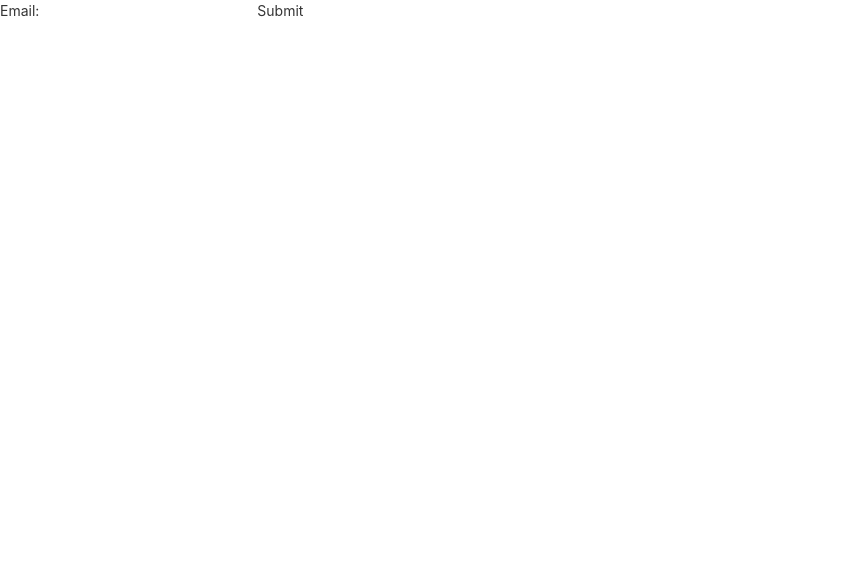
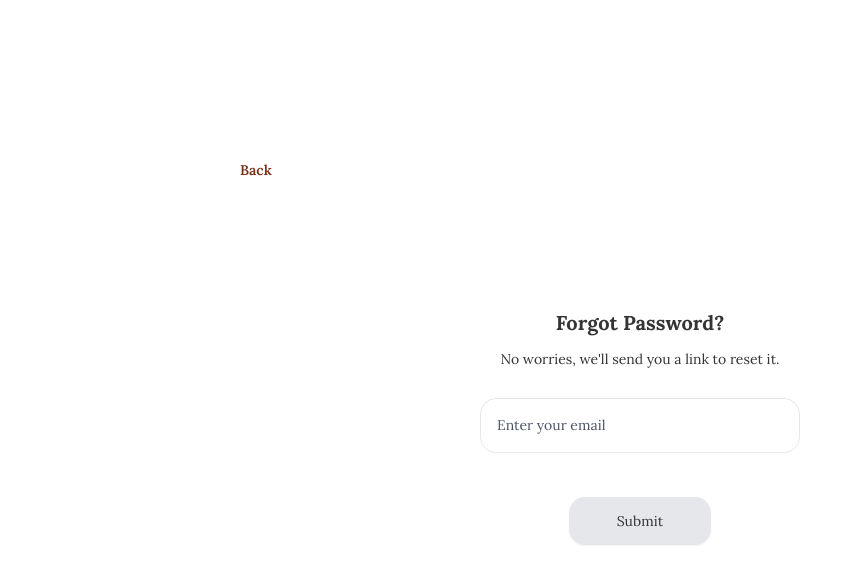
Before and after one commit to tarazoelee/capstone, a React (Create React App) app in the folder client/: page /forgotpassword in a window 1280 px wide. Shown: the top 584 px of the page, without its empty margins (0-862 px from the left). Built offline with nearby package versions, Linux system fonts and the light colour scheme; no server answers.

Commit message:
styling forgot password

```diff
--- a/client/src/components/ForgotPassword.js
+++ b/client/src/components/ForgotPassword.js
@@ -24,21 +24,41 @@ export default function ForgotPassword() {
     setLoading(false);
   }
 
+  async function goBack(){
+    nav("/")
+  }
+
   return (
-    <div>
-      {/* If there's an error, display it */}
+    <div className="py-40 px-60 font-display">
       {error && <p>{error}</p>}
+      <div
+       onClick={goBack}
+       className="text-orange-900 justify-end cursor-pointer font-semibold hover:text-yellow-700 ease-linear transition duration-100"
+      >
+        Back
+      </div>
       <form onSubmit={handleSubmit}>
-        <label htmlFor="email">Email:</label>
+        <div className="flex flex-col items-center my-32 gap-3">
+          <div className="font-bold text-xl">Forgot Password?</div>
+          <div>No worries, we'll send you a link to reset it.</div>
+          <div className="flex gap-3 justify-center align-middle items-center my-4">
             <input
               type="email"
+              placeholder="Enter your email"
               id="email"
               ref={emailRef} // Associating the input with the emailRef
               required
+              className="bg-none border border-gray-200 rounded-2xl w-80 px-4 placeholder:text-gray-600 py-4 text-s"
             />
-        <button type="submit" disabled={loading}>
+          </div>
+          <button
+            type="submit"
+            disabled={loading}
+            className="px-12 bg-gray-200 h-12 my-4 text-sm rounded-2xl hover:bg-gray-300 ease-linear transition duration-100 shadow-sm"
+          >
             Submit
           </button>
+        </div>
       </form>
     </div>
   );
--- a/client/src/components/Profile.js
+++ b/client/src/components/Profile.js
@@ -208,7 +208,7 @@ function getMonthName(monthNumber) {
             <p>{modalText}</p>
           </Box>
         </Modal>
-      <div className="weight flex justify-end px-72 pt-24 font-semibold hover:text-yellow-700 ease-linear transition duration-100">
+      <div className="flex justify-end px-72 pt-24 font-semibold hover:text-yellow-700 ease-linear transition duration-100">
         <button onClick={navDash}>Dashboard</button>
       </div>
       <div className="flex flex-col gap-12 self-center items-center mt-20 mb-28 px-40">
```
Lines whose indentation alone changed are shown as unchanged.
